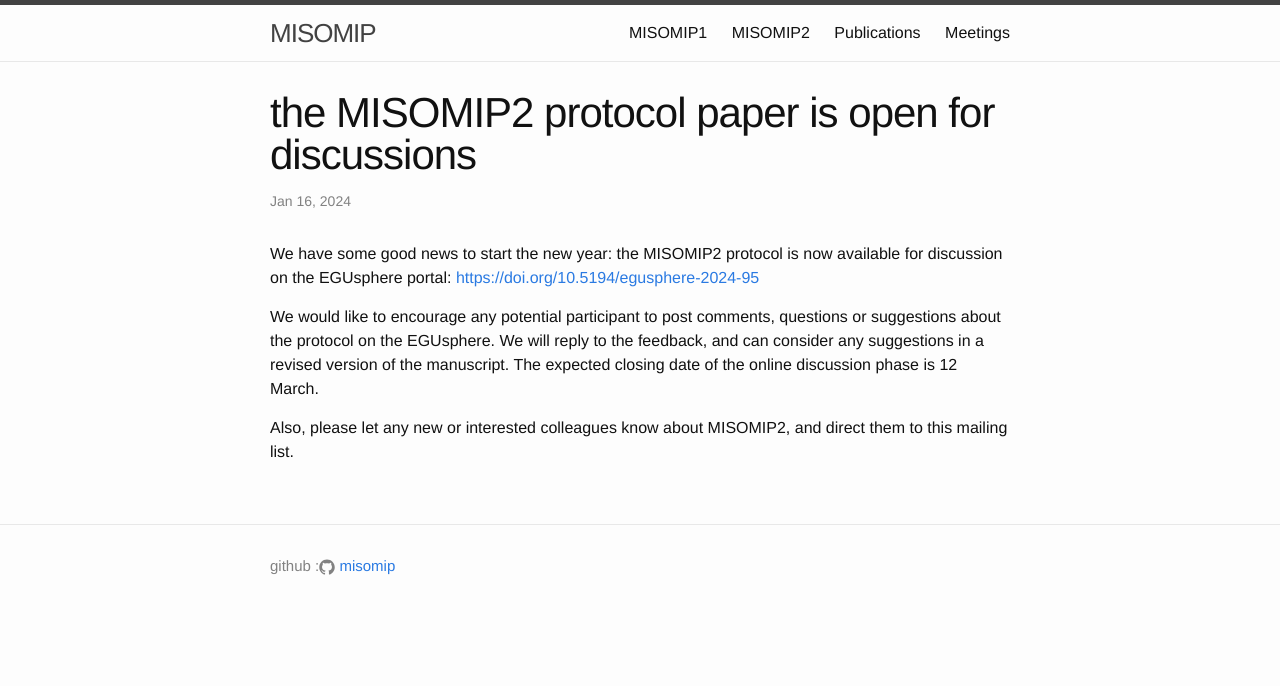
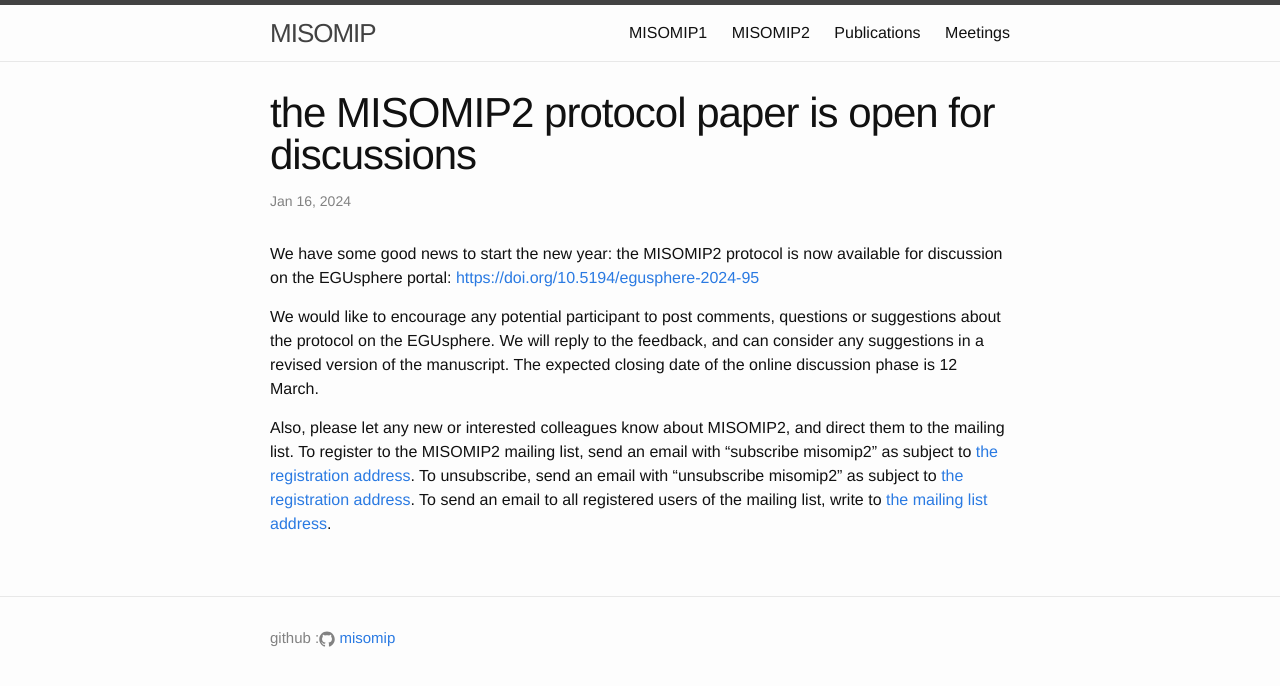
Before and after one commit to misomip/misomip.github.io, a Jekyll site: the page built from _posts/2024-01-16-article_in_discussion.md, in a window 1280 px wide. Shown: the top 686 px of the page. Built offline with Jekyll 4.4.1, drawn with Linux system fonts in a browser that asks for light colours.

Commit message:
new paper

```diff
--- a/_posts/2024-01-16-article_in_discussion.md
+++ b/_posts/2024-01-16-article_in_discussion.md
@@ -8,4 +8,4 @@ We have some good news to start the new year: the MISOMIP2 protocol is now avail
 
 We would like to encourage any potential participant to post comments, questions or suggestions about the protocol on the EGUsphere. We will reply to the feedback, and can consider any suggestions in a revised version of the manuscript. The expected closing date of the online discussion phase is 12 March.
 
-Also, please let any new or interested colleagues know about MISOMIP2, and direct them to this mailing list.
+Also, please let any new or interested colleagues know about MISOMIP2, and direct them to the mailing list. To register to the MISOMIP2 mailing list, send an email with "subscribe misomip2" as subject to [the registration address](mailto:sympa@services.cnrs.fr). To unsubscribe, send an email with "unsubscribe misomip2" as subject to [the registration address](mailto:sympa@services.cnrs.fr). To send an email to all registered users of the mailing list, write to [the mailing list address](mailto:misomip2@services.cnrs.fr).
```
